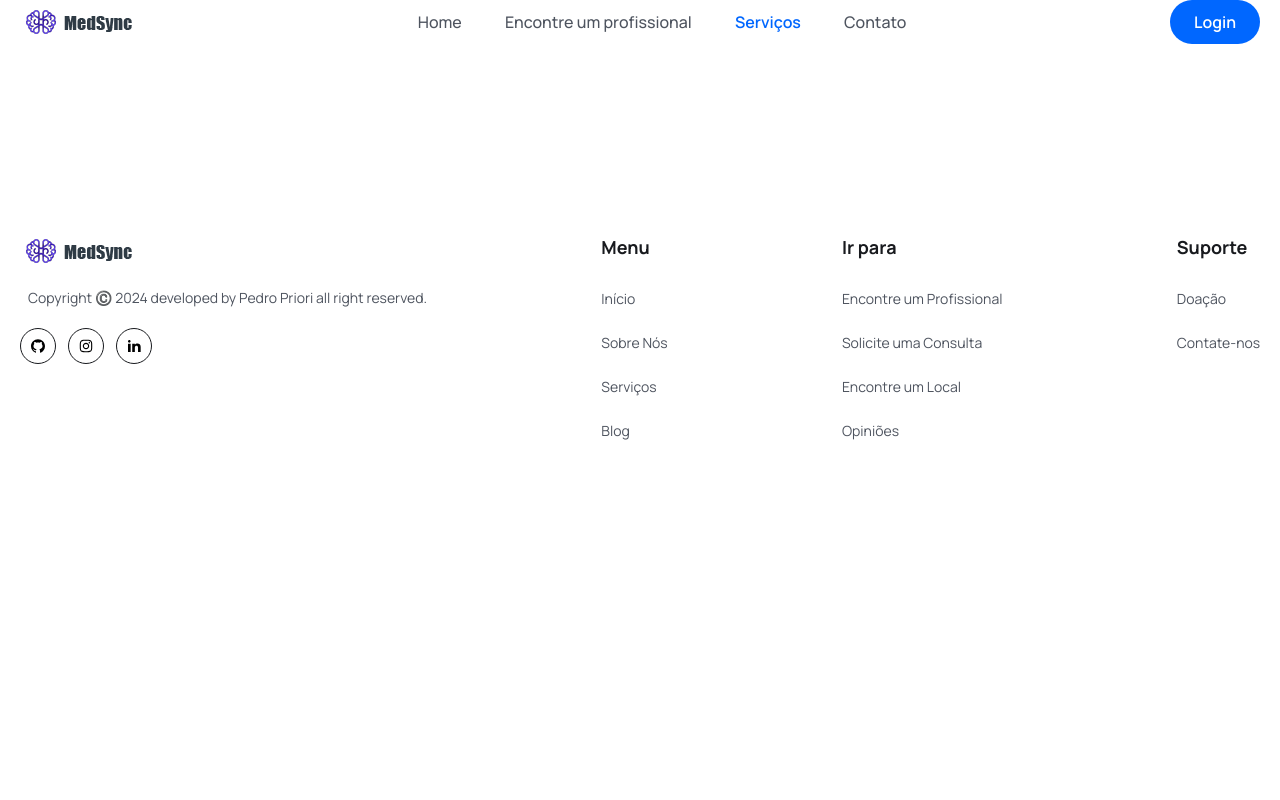
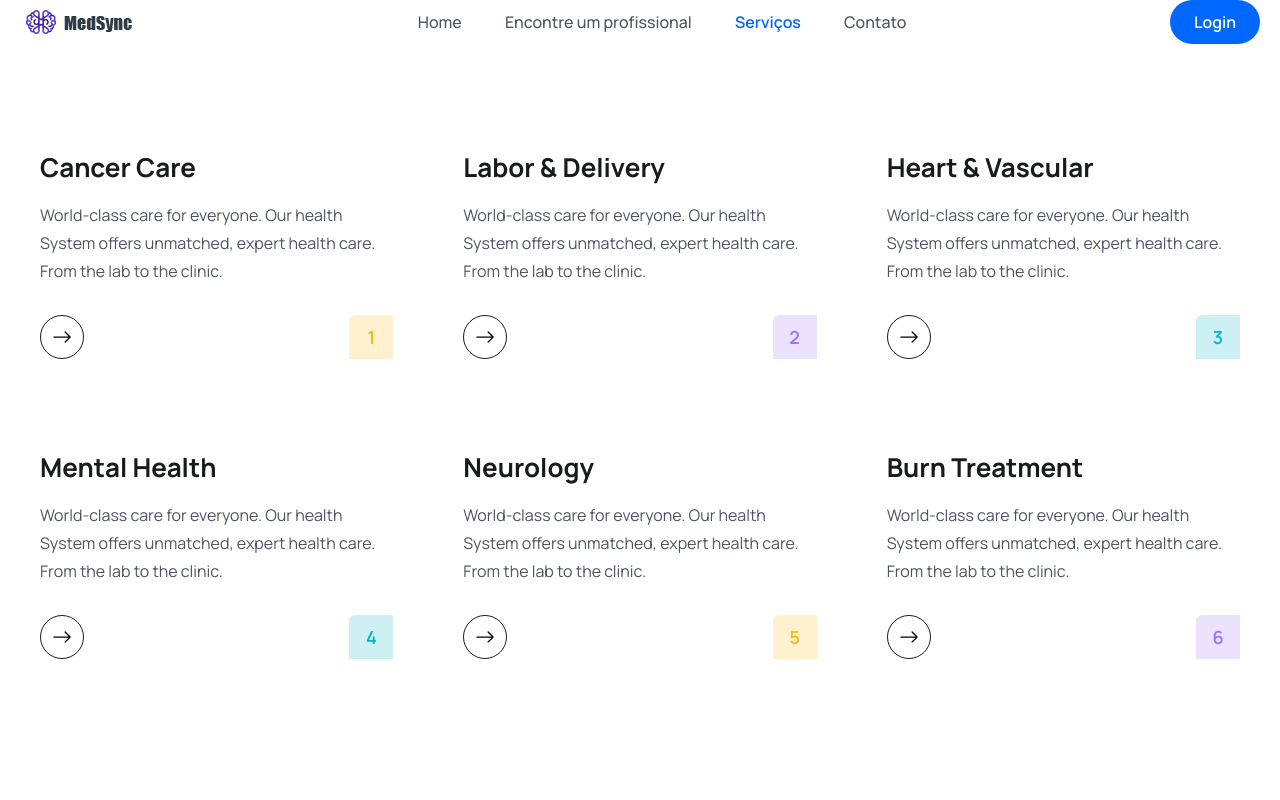
Before and after one commit to pedropriori/MedSync-Application, a React (Vite) app: page /services in a window 1280 px wide. Shown: the top 800 px of the page. Built offline with nearby package versions, Linux system fonts and the light colour scheme.

Commit message:
implement services section and page

```diff
--- a/src/components/Services/ServiceList.jsx
+++ b/src/components/Services/ServiceList.jsx
@@ -1,4 +1,3 @@
-import React from 'react'
 import { services } from './../../assets/data/services'
 import ServiceCard from './ServiceCard'
 
--- a/src/pages/Services.jsx
+++ b/src/pages/Services.jsx
@@ -1,10 +1,13 @@
-import React from 'react'
+import { services } from '../assets/data/services'
+import ServiceCard from '../components/Services/ServiceCard'
 
 const Services = () => {
   return (
     <section>
       <div className="container">
-
+        <div className='grid grid-cols-1 md:grid-cols-2 lg:grid-cols-3 gap-5 lg:gap-[30px] '>
+          {services.map((item,index) => <ServiceCard item={item} index={index} key={index}/>)}
+        </div>
       </div>
     </section>
   )
```
